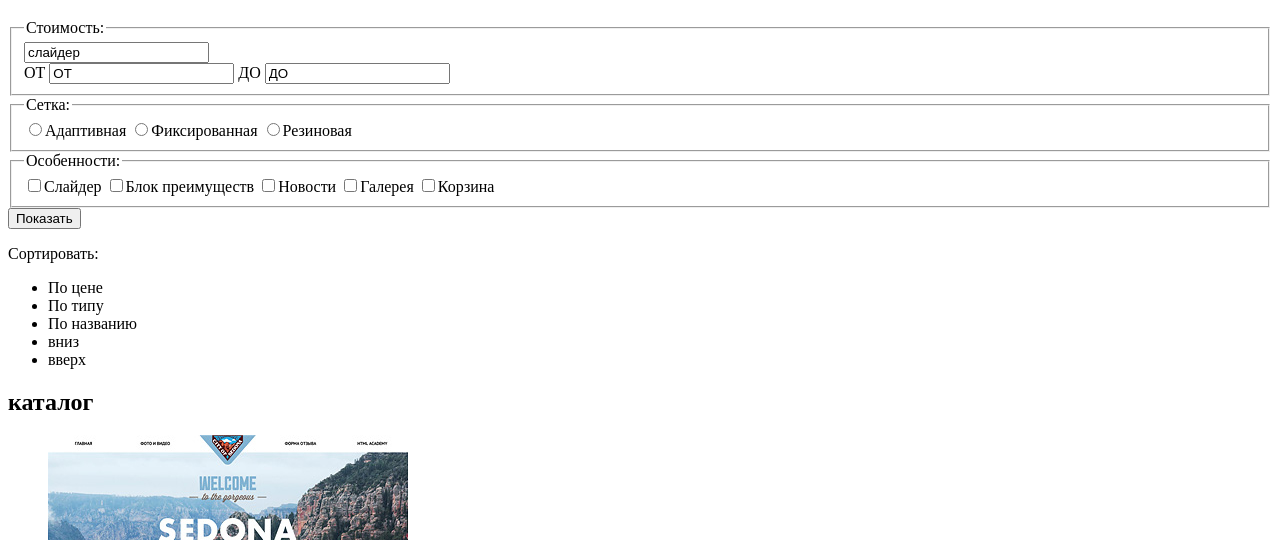
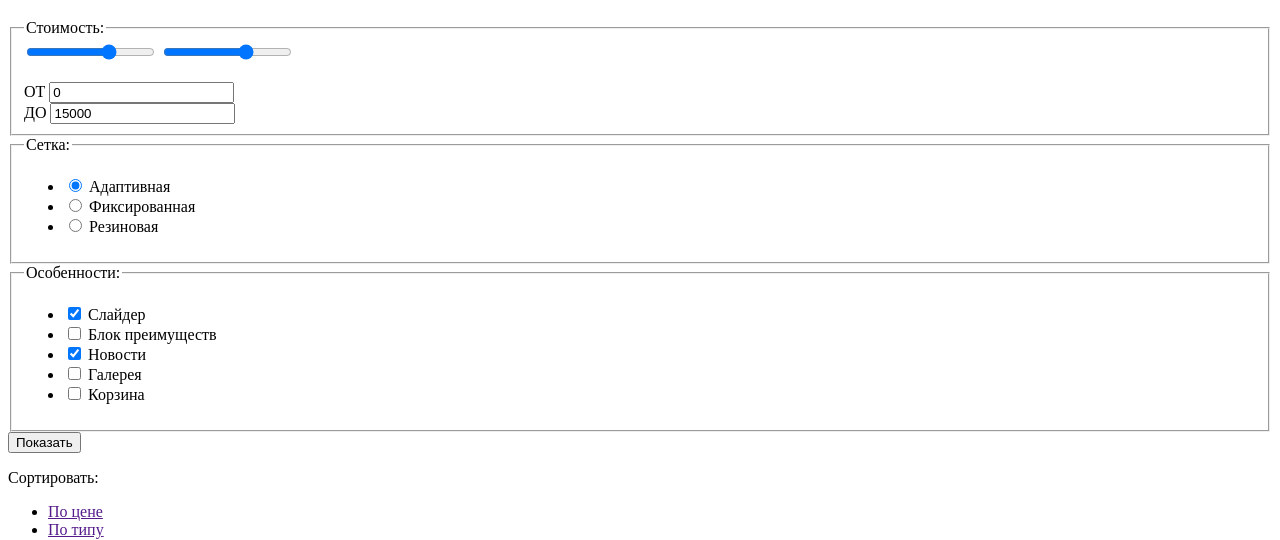
Before and after one commit to efremovaks/1469483-nerds-28, a plain HTML site: page catalog.html in a window 1280 px wide. Shown: the part 260-800 px from the top of the page. Drawn offline with Linux system fonts and the light colour scheme.

Commit message:
Продолжаем разметку
переписала фильтры и сортировку

```diff
--- a/catalog.html
+++ b/catalog.html
@@ -24,30 +24,72 @@
     </header>
     <main>
         <section>
-            <form action="">
+            <form action="https://echo.htmlacademy.ru" method="get" oninput="cost_range.value=cost_range.value">
+
                 <fieldset>
-                    <legend>Стоимость:</legend>
+                    <legend>Стоимость:</legend> <!-- не получается связать ползунок с output и не понятно, как развести значения по разным полям на "от" и "до"-->
                     <div>
-                        <label><input type="text" value="слайдер"></label>
-                    </div>
-                    <div>
-                        <label>ОТ <input type="text" name="стоимость" value="ОТ"></label>
-                        <label>ДО <input type="text" name="стоимость" value="ДО"></label>
+                        <div>
+                            <input type="range" name="cost" id="cost" min="0" max="15000" step="any" value="10000">
+                            <input type="range" name="cost" id="cost" min="0" max="15000" step="any" value="10000">
+                        </div>
+                        <br>
+                        <div>
+                            <div>
+                                ОТ <input type="number" name="cost_min" id="cost_min" value="0">
+                            </div>
+                            <div>
+                                ДО <input type="number" name="cost_max" id="cost_max" value="15000">
+                            </div>
+                        </div>
+                        <div>
+                            <output name="cost_range" for="cost cost_min cost_max"></output>
+                        </div>
                     </div>
                 </fieldset>
+
                 <fieldset>
-                    <legend>Сетка:</legend>
-                    <label><input type="radio" name="Сетка" value="Адаптивная">Адаптивная</label>
-                    <label><input type="radio" name="Сетка" value="Фиксированная">Фиксированная</label>
-                    <label><input type="radio" name="Сетка" value="Резиновая">Резиновая</label>
+                    <legend>Сетка:</legend> <!-- почему-то radio в браузере отрабатывает как checkbox это глюк или ошибка где-то?-->
+                    <ul>
+                        <li>
+                            <input type="radio" name="grid_adaptiv" id="filter_adaptiv" value="adaptiv" checked>
+                            <label for="filter_adaptiv">Адаптивная</label>
+                        </li>
+                        <li>
+                            <input type="radio" name="grid_fix" id="filter_fix" value="fix">
+                            <label for="filter_fix">Фиксированная</label>
+                        </li>
+                        <li>
+                            <input type="radio" name="grid_rubber" id="filter_rubber" value="rubber">
+                            <label for="filter_rubber">Резиновая</label>
+                        </li>
+                    </ul>
                 </fieldset>
+
                 <fieldset>
                     <legend>Особенности:</legend>
-                    <label><input type="checkbox" name="Особенности" value="Слайдер">Слайдер</label>
-                    <label><input type="checkbox" name="Особенности" value="преимущества">Блок преимуществ</label>
-                    <label><input type="checkbox" name="Особенности" value="Новости">Новости</label>
-                    <label><input type="checkbox" name="Особенности" value="Галерея">Галерея</label>
-                    <label><input type="checkbox" name="Особенности" value="Корзина">Корзина</label>
+                    <ul>
+                        <li>
+                            <input type="checkbox" name="features_slider" value="slider" id="filter_slider" checked>
+                            <label for="filter_slider">Слайдер</label>
+                        </li>
+                        <li>
+                            <input type="checkbox" name="features_advantages" value="advantages" id="filter_advantages">
+                            <label for="filter_advantages">Блок преимуществ</label>
+                        </li>
+                        <li>
+                            <input type="checkbox" name="features_news" value="news" id="filter_news" checked>
+                            <label for="filter_news">Новости</label>
+                        </li>
+                        <li>
+                            <input type="checkbox" name="features_gallery" value="gallery" id="filter_gallery">
+                            <label id="filter_gallery">Галерея</label>
+                        </li>
+                        <li>
+                            <input type="checkbox" name="features_basket" value="basket" id="filter_basket">
+                            <label for="filter_basket">Корзина</label>
+                        </li>
+                    </ul>
                 </fieldset>
                 <button type="submit">Показать</button>
             </form>
@@ -55,15 +97,35 @@
         <div>
             <p>Сортировать:</p>
             <ul>
-                <li>По цене</li>
-                <li>По типу</li>
-                <li>По названию</li>
-                <li>вниз</li>
-                <li>вверх</li>
+                <li>
+                    <a href="">
+                        <span>По цене</span>
+                    </a>
+                </li>
+                <li>
+                    <a href="">
+                        <span>По типу</span>
+                    </a>
+                </li>
+                <li>
+                    <a href="">
+                        <span>По названию</span>
+                    </a>
+                </li>
+                <li>
+                    <a href="">
+                        <span>вниз</span>
+                    </a>
+                </li>
+                <li>
+                    <a href="">
+                        <span>вверх</span>
+                    </a>
+                </li>
             </ul>
         </div>
         <div>
-            <h2>каталог</h2>
+            <h2 class="visually-hidden">каталог</h2>
             <ul>
                 <li>
                     <img src="img/catalog-pict-sedona.jpg" width="360" height="576" alt="Sedona">
@@ -116,12 +178,20 @@
             </ul>
         </div>
         <div>
-            <a href="">1</a>
-            <a href="">2</a>
-            <a href="">3</a>
-            <a href="">Следующая</a>
+            <a href="">
+                <span>1</span>
+            </a>
+            <a href="">
+                <span>2</span>
+            </a>
+            <a href="">
+                <span>3</span>
+            </a>
+            <a href="">
+                <span>Следующая</span>
+            </a>
         </div>
-        <div id="map">
+        <div id="map"> <!-- где почитать про попапы ?-->
             <img src="img/index-map.jpg" width="1440" height="416" alt="Карта, как найти NERDS">
             <!--контакты,
                 карта-->
```
Also changed, not shown: index.html (+4 -4 lines).
